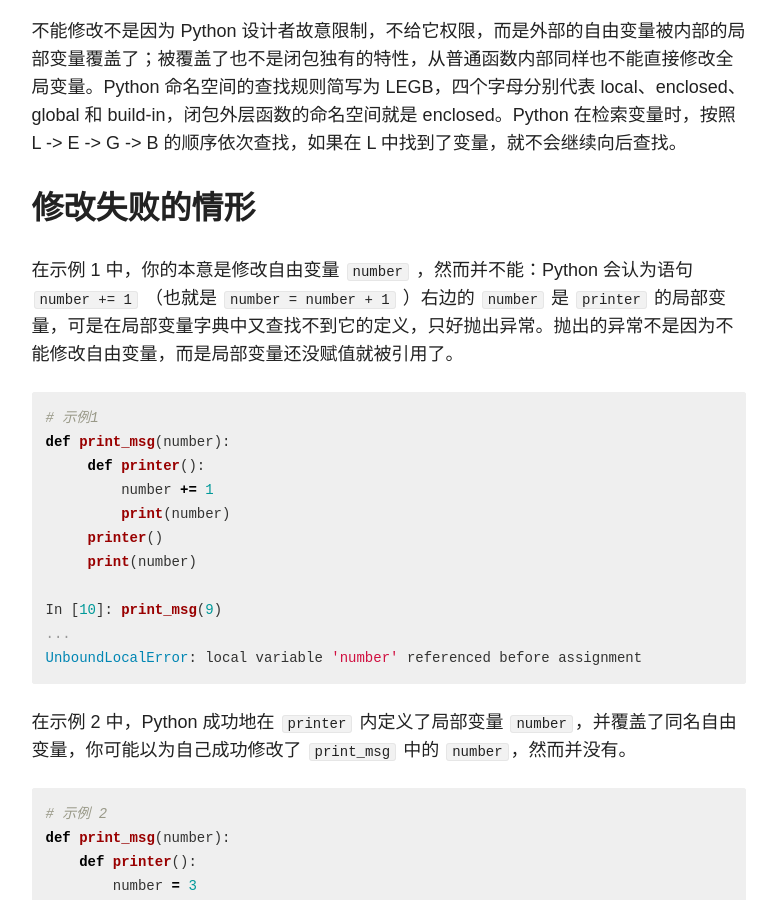
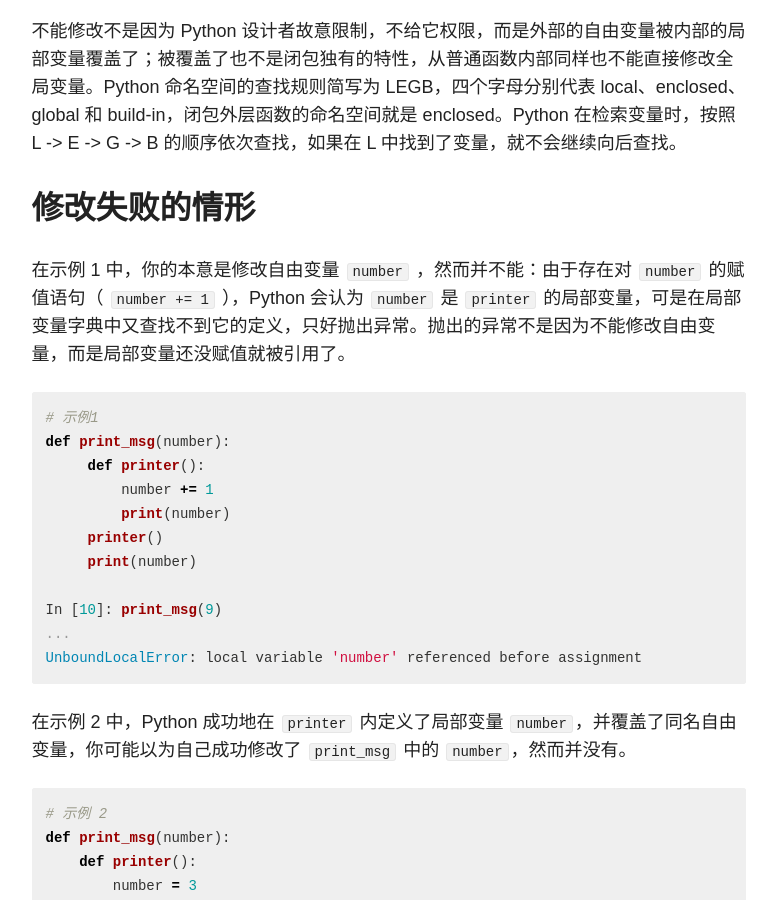
Before and after one commit to ButteredCat/butteredcat.github.io, a Jekyll site: the page built from _posts/articles/2017-07-12-python-closure.md, in a window 1280 px wide and 900 px high, scrolled down 1794 px. Shown: the whole window, without its empty margins (348-1125 px from the left). Built offline with Jekyll 4.4.1, drawn with Linux system fonts in a browser that asks for light colours; nearby versions of some CDN libraries; comment, search, counter and statistics services are not loaded.

Commit message:
sign a commit

````diff
--- a/_posts/articles/2017-07-12-python-closure.md
+++ b/_posts/articles/2017-07-12-python-closure.md
@@ -56,7 +56,7 @@
 
 ## 修改失败的情形
 
-在示例 1 中，你的本意是修改自由变量 `number` ，然而并不能：Python 会认为语句 `number += 1` （也就是 `number = number + 1` ）右边的 `number` 是 `printer` 的局部变量，可是在局部变量字典中又查找不到它的定义，只好抛出异常。抛出的异常不是因为不能修改自由变量，而是局部变量还没赋值就被引用了。
+在示例 1 中，你的本意是修改自由变量 `number` ，然而并不能：由于存在对 `number` 的赋值语句（ `number += 1` ），Python 会认为 `number` 是 `printer` 的局部变量，可是在局部变量字典中又查找不到它的定义，只好抛出异常。抛出的异常不是因为不能修改自由变量，而是局部变量还没赋值就被引用了。
 
 ```python
 # 示例1
````
